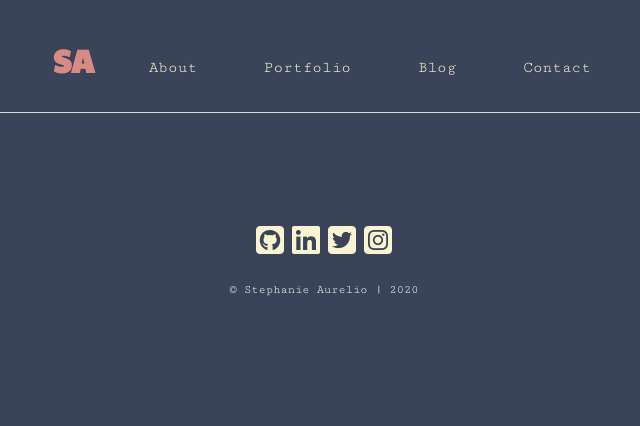
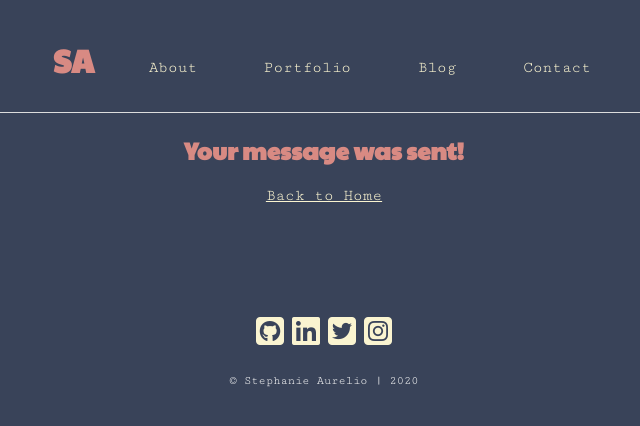
Before and after one commit to stephmarie17/react-portfolio, a React (Create React App) app: page /success in a window 1280 px wide. Shown: the top 426 px of the page, without its empty margins (316-956 px from the left). Built offline with nearby package versions, Linux system fonts and the light colour scheme; the HTML template or start-up script is replaced by a standard one.

Commit message:
add form submission success component

```diff
--- a/src/components/container/Container.js
+++ b/src/components/container/Container.js
@@ -4,6 +4,7 @@ import About from '../pages/About';
 import Portfolio from '../pages/Portfolio';
 import Blog from '../pages/Blog';
 import Contact from '../pages/Contact';
+import FormSuccess from '../pages/FormSuccess';
 import { Router } from '@reach/router';
 
 const Container = () => {
@@ -15,6 +16,7 @@ const Container = () => {
         <Portfolio path="/portfolio" />
         <Blog path="/blog" />
         <Contact path="/contact" />
+        <FormSuccess path="/success" />
       </Router>
     </div>
   );
--- a/src/components/details/ContactForm.js
+++ b/src/components/details/ContactForm.js
@@ -4,7 +4,7 @@ import './ContactForm.css';
 const ContactForm = () => {
     return (
         <div className='contact-form'>
-        <form name="contact" method="post">
+        <form name="contact" method="post" action='/success'>
           <input type="hidden" name="form-name" value="contact" />
           <p>
             <label>Your Name: <input type="text" name="name"/></label>
--- a/src/components/pages/Blog.js
+++ b/src/components/pages/Blog.js
@@ -3,6 +3,7 @@ import './Blog.css';
 
 const Blog = () => {
   return (
+
     <div className="blog">
       <h1>Blog</h1>
       <span role="img" aria-label="construction" id="construction-emoji">
@@ -13,6 +14,7 @@ const Blog = () => {
         posts.
       </h4>
     </div>
+
   );
 };
 
--- /dev/null
+++ b/src/components/pages/FormSuccess.js
@@ -0,0 +1,15 @@
+import React from 'react'
+
+const FormSuccess = () => {
+    const successStyle = {
+        textAlign: 'center'
+    }
+    return (
+        <div style={successStyle}>
+            <h2>Your message was sent!</h2>
+            <p><a href="https://stephaurelio.dev/" alt="Return to Homepage">Back to Home</a></p>
+        </div>
+    )
+}
+
+export default FormSuccess;
```
